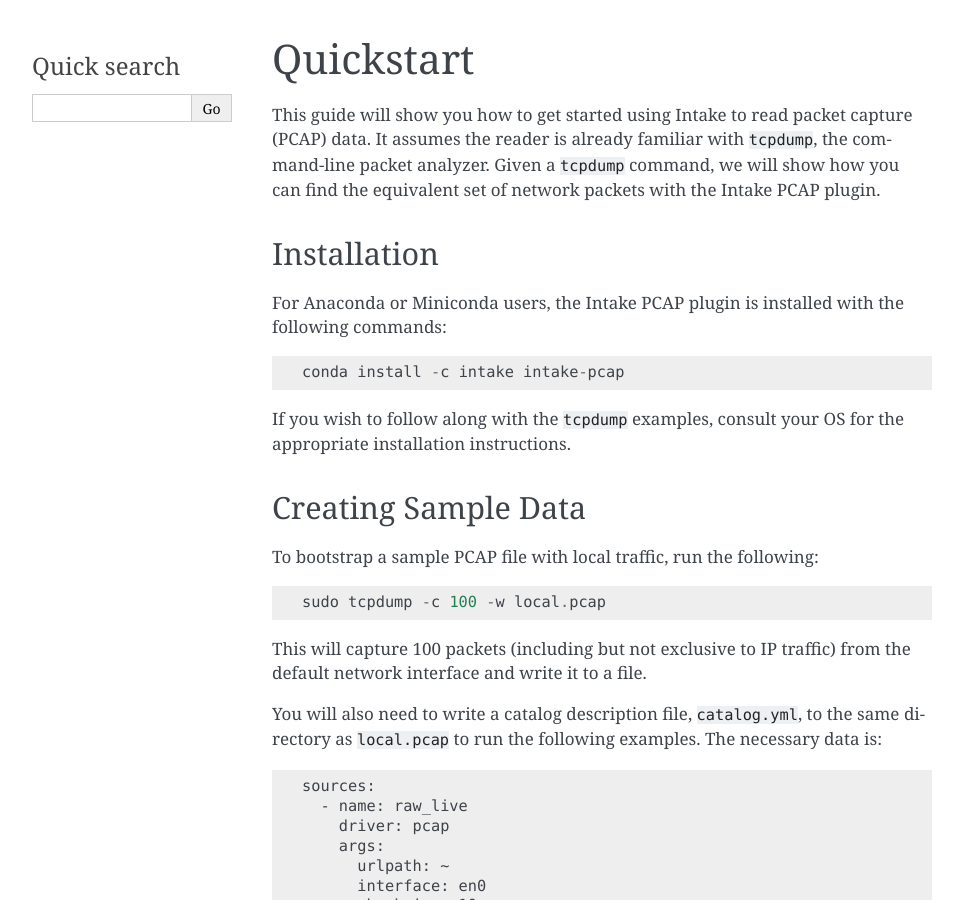
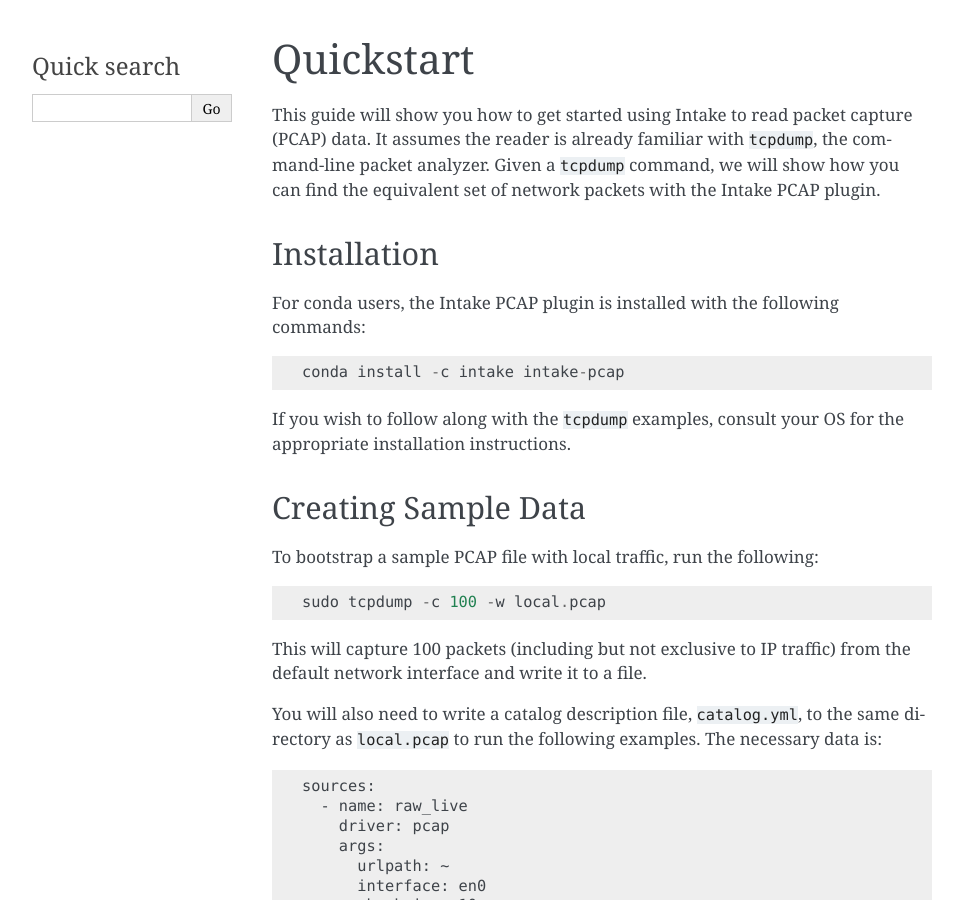
Before and after one commit to intake/intake-pcap, a Sphinx documentation site: the page built from docs/source/quickstart.rst, in a window 1280 px wide and 900 px high. Shown: the whole window, without its empty margins (148-1111 px from the left). Built offline with Sphinx 7.4.7, drawn with Linux system fonts in a browser that asks for light colours.

Commit message:
Simplify installation

```diff
--- a/docs/source/quickstart.rst
+++ b/docs/source/quickstart.rst
@@ -10,8 +10,8 @@
 Installation
 ------------
 
-For Anaconda or Miniconda users, the Intake PCAP plugin is installed with the
-following commands::
+For conda users, the Intake PCAP plugin is installed with the following
+commands::
 
   conda install -c intake intake-pcap
 
```
